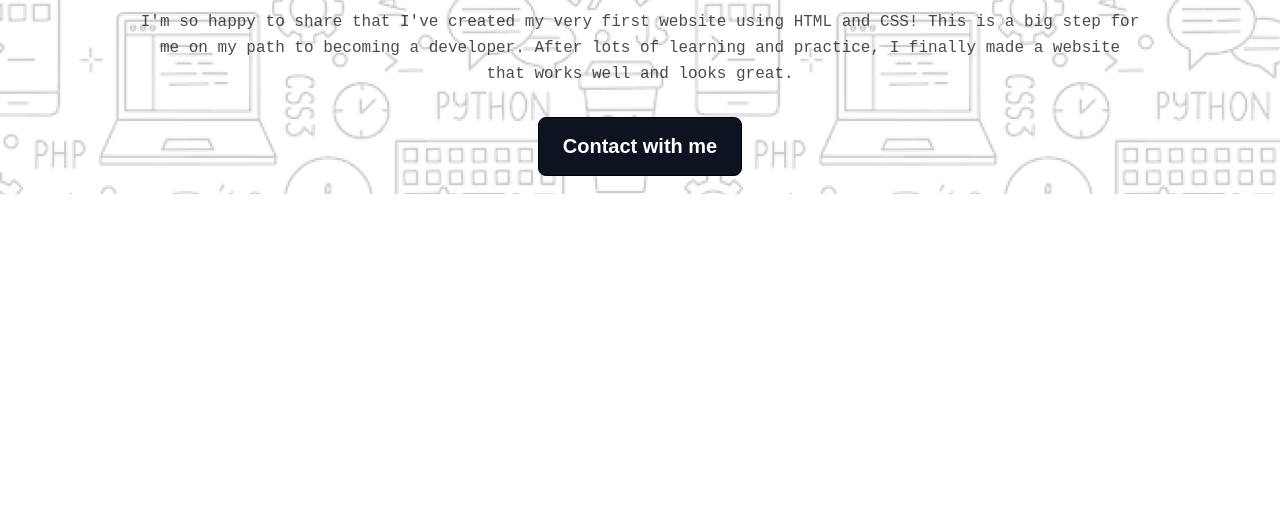
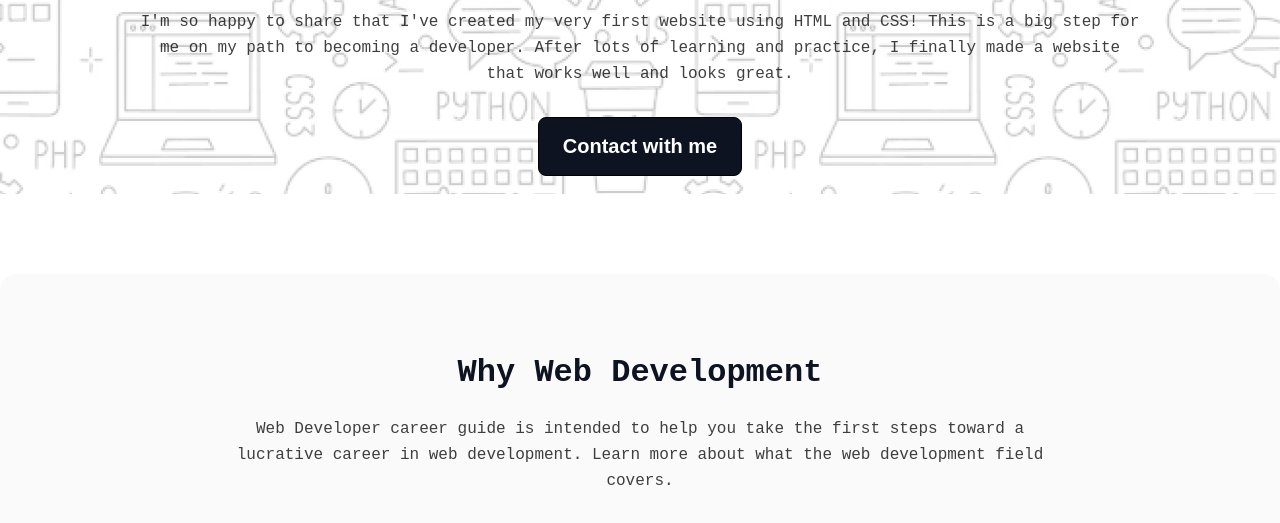
Before and after one commit to joynul24/assignment-01, a plain HTML site: page index.html in a window 1280 px wide. Shown: the part 667-1190 px from the top of the page. Before the commit the page ends 861 px from the top, so only its background shows below. Drawn offline with Linux system fonts and the light colour scheme; a web font is replaced by a local one.

Commit message:
added why web development section

```diff
--- a/index.html
+++ b/index.html
@@ -26,7 +26,13 @@
          </div>
     </header>
     <main>
-
+       <!-- Development Sectioin -->
+        <section class="development-section">
+            <div class="development-content">
+                <h2 class="common-title">Why Web Development</h2>
+                <p class="common-description">Web Developer career guide is intended to help you take the first steps toward a lucrative career in web development. Learn more about what the web development field covers.</p>
+            </div>
+        </section>
     </main>
     <footer>
 
--- a/styles/style.css
+++ b/styles/style.css
@@ -26,7 +26,14 @@
     font-size: 16px;
     font-weight: 400;
     line-height: 26px;
-    opacity: 70%;
+    opacity: 75%;
+}
+
+.common-title {
+    font-size: 32px;
+    font-weight: 800;
+    color: #0D1321;
+    margin-bottom: 25px;
 }
 
 /* nav styles */
@@ -76,3 +83,18 @@ nav {
     background-color: #0D1321;
     color: #fff;
 }
+
+/* main styles */
+main {
+    max-width: 1140px;
+    margin: 80px auto;
+    padding: 80px 90px;
+    background-color: #0D132105;
+    border-radius: 16px;
+}
+
+.development-content {
+    max-width: 852px;
+    margin: 0 auto;
+    text-align: center;
+}
```
